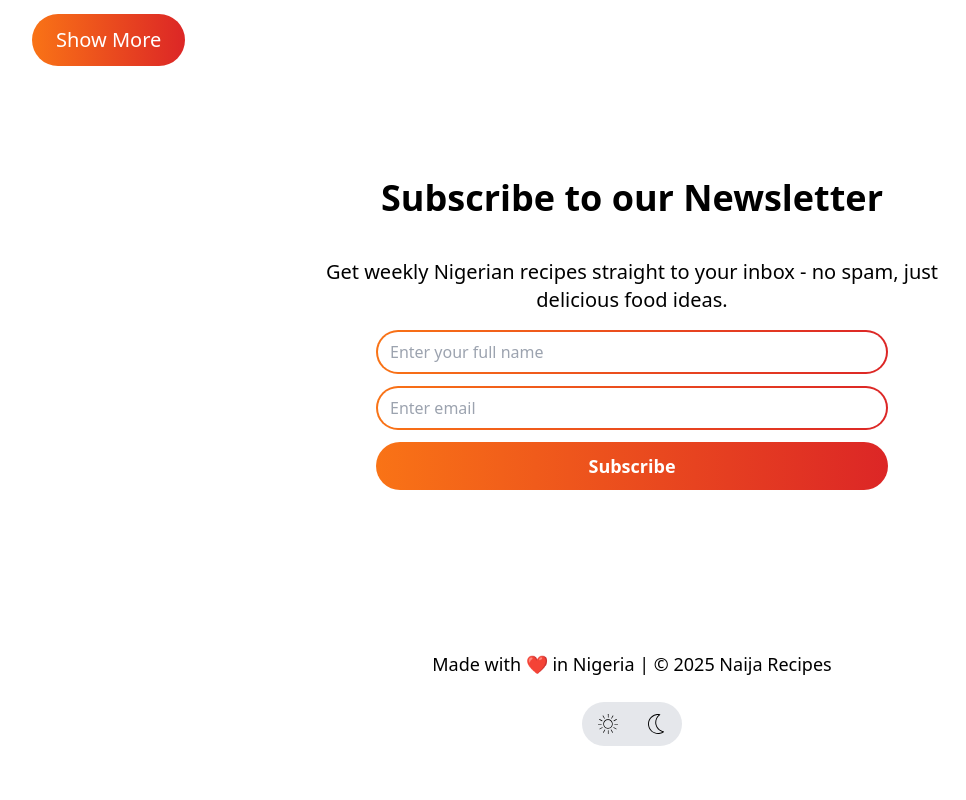
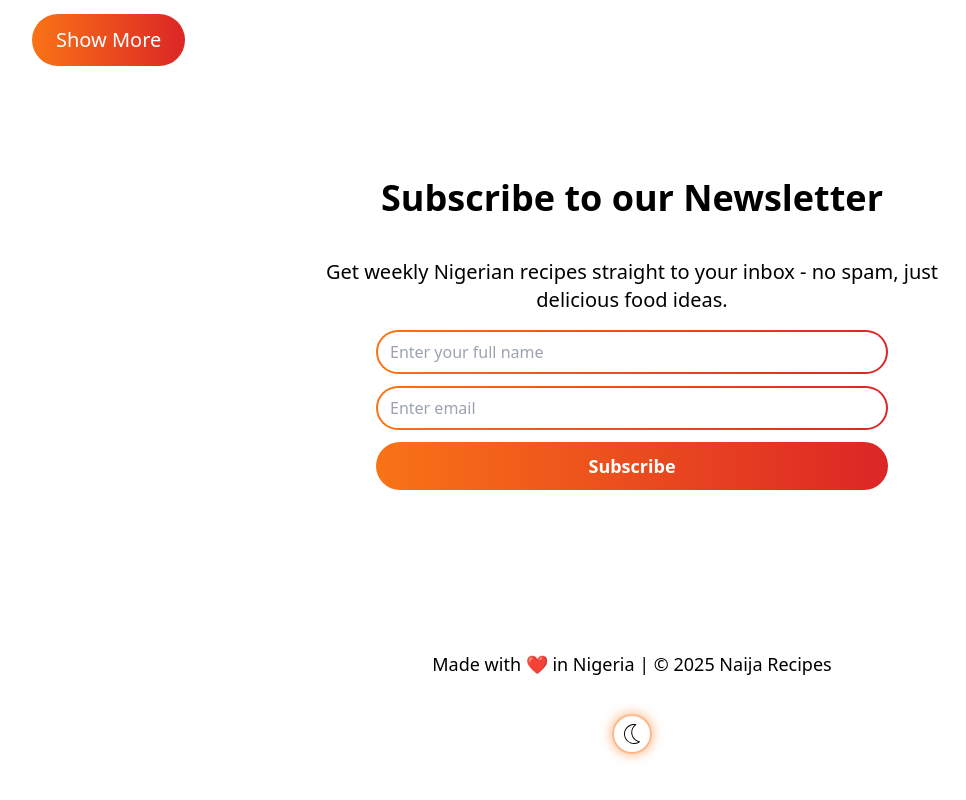
Before and after one commit to Liah-code/Recipe-Page, a plain HTML site: page index.html in a window 1280 px wide. Shown: the part 1290-2090 px from the top of the page, without its empty margins (8-974 px from the left). Drawn offline with nearby package versions, Linux system fonts and the light colour scheme.

Commit message:
final push

```diff
--- a/index.html
+++ b/index.html
@@ -177,9 +177,7 @@
       <p class="text-xs sm:text-sm md:text-base lg:text-lg text-center">
         Made with ❤️ in Nigeria | © 2025 Naija Recipes
       </p>
-      <div
-        class="flex items-center gap-7 h-auto w-auto py-3 px-4 rounded-full bg-gray-200"
-      >
+      <div class="flex items-center gap-7 h-auto w-auto py-3 px-4 rounded-full">
         <button
           id="theme-toggle-light"
           type="button"
--- a/script.js
+++ b/script.js
@@ -1,13 +1,12 @@
 //THEME MODE
 
-// Wait for DOM to be ready
 const initThemeToggle = () => {
   const lightBtn = document.getElementById("theme-toggle-light");
   const darkBtn = document.getElementById("theme-toggle-dark");
   const userTheme = localStorage.getItem("theme");
   const systemTheme = window.matchMedia("(prefers-color-scheme: dark)").matches;
 
-  // Restore saved theme on page load
+
   if (userTheme === "dark") {
     document.documentElement.classList.add("dark-theme");
   } else if (userTheme === "light") {
@@ -15,53 +14,54 @@ const initThemeToggle = () => {
   } else if (systemTheme) {
     document.documentElement.classList.add("dark-theme");
   }
-
-  // Update button visibility based on current theme
   const updateThemeButtons = () => {
     const isDark = document.documentElement.classList.contains("dark-theme");
     if (lightBtn && darkBtn) {
       if (isDark) {
         lightBtn.classList.remove("hidden");
+        lightBtn.classList.add("active");
         darkBtn.classList.add("hidden");
+        darkBtn.classList.remove("active");
       } else {
+
+        darkBtn.classList.remove("hidden");
+        darkBtn.classList.add("active");
         lightBtn.classList.add("hidden");
-        darkBtn.classList.remove("hidden");
+        lightBtn.classList.remove("active");
       }
     }
   };
 
-  // Set initial button visibility
   updateThemeButtons();
 
-  // Light button - switch to dark theme
+
   if (lightBtn) {
     lightBtn.addEventListener("click", (e) => {
+      e.preventDefault();
+      document.documentElement.classList.remove("dark-theme");
+      localStorage.setItem("theme", "light");
+      updateThemeButtons();
+    });
+  }
+
+
+  if (darkBtn) {
+    darkBtn.addEventListener("click", (e) => {
       e.preventDefault();
       document.documentElement.classList.add("dark-theme");
       localStorage.setItem("theme", "dark");
       updateThemeButtons();
     });
   }
-
-  // Dark button - switch to light theme
-  if (darkBtn) {
-    darkBtn.addEventListener("click", (e) => {
-      e.preventDefault();
-      document.documentElement.classList.remove("dark-theme");
-      localStorage.setItem("theme", "light");
-      updateThemeButtons();
-    });
-  }
 };
 
-// Initialize when DOM is ready
+
 if (document.readyState === "loading") {
   document.addEventListener("DOMContentLoaded", initThemeToggle);
 } else {
   initThemeToggle();
 }
 
-//input field
 const subscribeBox = document.getElementById("form");
 const inputName = document.getElementById("fullname-input");
 const inputEmail = document.getElementById("email-input");
--- a/style.css
+++ b/style.css
@@ -77,8 +77,11 @@ body {
   display: flex;
   align-items: center;
   justify-content: center;
-  transition: transform 0.2s ease;
+  transition: all 0.2s ease;
   z-index: 10;
+  border-radius: 50%;
+  width: 40px;
+  height: 40px;
 }
 
 #theme-toggle-light:hover,
@@ -86,12 +89,24 @@ body {
   transform: scale(1.1);
 }
 
+#theme-toggle-light.active,
+#theme-toggle-dark.active {
+  background: rgba(255, 255, 255, 0.3);
+  box-shadow: 0 0 12px rgba(249, 115, 22, 0.6);
+  border: 2px solid rgba(249, 115, 22, 0.5);
+}
+
+#theme-toggle-light.hidden,
+#theme-toggle-dark.hidden {
+  display: none !important;
+}
+
 #theme-toggle-light img,
 #theme-toggle-dark img {
   pointer-events: none;
 }
 
-/* Responsive utilities */
+/* Responsiveness */
 @media (max-width: 640px) {
   html {
     font-size: 14px;
```
